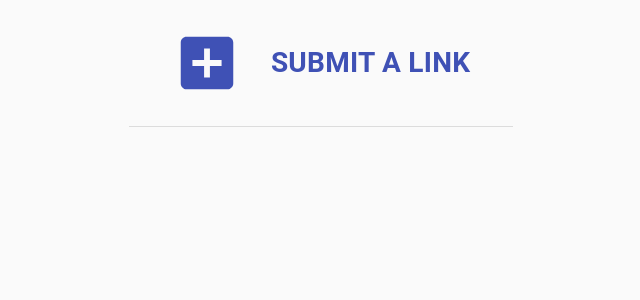
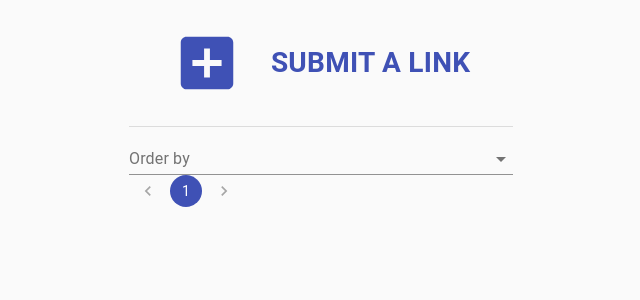
Before and after one commit to CagriUysal/LinkVote, a React (Create React App) app: page / in a window 1280 px wide. Shown: the top 300 px of the page, without its empty margins (319-959 px from the left). Built offline with nearby package versions, Linux system fonts and the light colour scheme; the HTML template or start-up script is replaced by a standard one.

Commit message:
Full functionality

```diff
--- a/src/api/schema.ts
+++ b/src/api/schema.ts
@@ -1,10 +1,10 @@
 export interface ItemSchema {
   uuid: string;
-  createdAt: Date;
   name: string;
   url: string;
   vote: number;
-  updatedAt: Date;
+  createdAt: number;
+  updatedAt: number;
 }
 
 export default interface DataSchema {
--- a/src/helpers/reducers/dataReducer.ts
+++ b/src/helpers/reducers/dataReducer.ts
@@ -32,11 +32,11 @@ const reducer = (state: DataSchema, action: ACTION_TYPE): DataSchema => {
     const newItem: DataSchema = {
       [uuid]: {
         uuid,
-        createdAt: new Date(),
         name,
         url,
         vote: 0,
-        updatedAt: new Date(),
+        createdAt: new Date().getTime(),
+        updatedAt: new Date().getTime(),
       },
     };
 
@@ -57,7 +57,7 @@ const reducer = (state: DataSchema, action: ACTION_TYPE): DataSchema => {
 
     const targetItem = state[uuid];
     targetItem.vote += 1;
-    targetItem.updatedAt = new Date();
+    targetItem.updatedAt = new Date().getTime();
 
     return { ...state, [uuid]: targetItem };
   }
@@ -70,7 +70,7 @@ const reducer = (state: DataSchema, action: ACTION_TYPE): DataSchema => {
     if (targetItem.vote === 0) return state;
 
     targetItem.vote -= 1;
-    targetItem.updatedAt = new Date();
+    targetItem.updatedAt = new Date().getTime();
 
     return { ...state, [uuid]: targetItem };
   }
--- /dev/null
+++ b/src/helpers/utils/compareFactory.ts
@@ -0,0 +1,30 @@
+import { ItemSchema } from "../../api/schema";
+
+export type compareTypes = "createdAtDesc" | "votesDesc" | "votesAsc";
+
+export default function compareFactory(compareMethod: compareTypes) {
+  if (compareMethod === "createdAtDesc") {
+    return (item1: ItemSchema, item2: ItemSchema) =>
+      item2.createdAt - item1.createdAt;
+  }
+
+  if (compareMethod === "votesAsc") {
+    return (item1: ItemSchema, item2: ItemSchema) => {
+      const byVote = item1.vote - item2.vote;
+      if (byVote !== 0) return byVote;
+
+      return item2.updatedAt - item1.updatedAt;
+    };
+  }
+
+  if (compareMethod === "votesDesc") {
+    return (item1: ItemSchema, item2: ItemSchema) => {
+      const byVote = item2.vote - item1.vote;
+      if (byVote !== 0) return byVote;
+
+      return item2.updatedAt - item1.updatedAt;
+    };
+  }
+
+  throw new Error(`${compareMethod} as compareMethod not allowed`);
+}
--- a/src/pages/Home.tsx
+++ b/src/pages/Home.tsx
@@ -1,20 +1,36 @@
-import React, { FunctionComponent, useContext, useState } from "react";
+import React, {
+  FunctionComponent,
+  useContext,
+  useState,
+  useEffect,
+} from "react";
 import { RouteComponentProps } from "@reach/router";
 
 import Grid from "@material-ui/core/Grid";
 import Divider from "@material-ui/core/Divider";
+import Alert from "@material-ui/lab/Alert";
+import Snackbar from "@material-ui/core/Snackbar";
+import Select from "@material-ui/core/Select";
+import MenuItem from "@material-ui/core/MenuItem";
+import FormControl from "@material-ui/core/FormControl";
+import InputLabel from "@material-ui/core/InputLabel";
+import Pagination from "@material-ui/lab/Pagination";
 import { makeStyles } from "@material-ui/core/styles";
 
 import { DataContext } from "../helpers/context/dataContext";
+import compareFactory, { compareTypes } from "../helpers/utils/compareFactory";
 import AddLink from "../components/AddLink";
 import LinkItem from "../components/LinkItem";
-import Alert from "@material-ui/lab/Alert";
-import Snackbar from "@material-ui/core/Snackbar";
+
+const itemPerPage = Number(process.env.REACT_APP_ITEM_PER_PAGE);
 
 const useStyles = makeStyles({
   container: {
     width: "30%",
     margin: "0 auto",
+  },
+  select: {
+    width: "50%",
   },
 });
 
@@ -23,13 +39,32 @@ const Home: FunctionComponent<RouteComponentProps> = () => {
   const [data] = useContext(DataContext);
 
   const [toastOpen, setToastOpen] = useState(false);
+  const [page, setPage] = useState(1);
   const [deletedName, setDeletedName] = useState("");
+  const [orderBy, setOrderBy] = useState<null | "asc" | "desc">(null);
+  const [compareMethod, setCompareMethod] = useState<compareTypes>(
+    "createdAtDesc"
+  );
 
-  const handleClose = () => setToastOpen(false);
+  const handleToastClose = () => setToastOpen(false);
+
+  const handleOrderChange = (event: any) => setOrderBy(event.target.value);
+
+  const handlePageChange = (_: any, value: number) => setPage(value);
+
   const onItemDelete = (name: string) => {
     setToastOpen(true);
     setDeletedName(name);
   };
+
+  useEffect(() => {
+    if (orderBy === null) return;
+    if (orderBy == "asc") setCompareMethod("votesAsc");
+    if (orderBy == "desc") setCompareMethod("votesDesc");
+  }, [orderBy]);
+
+  const dataArray = Object.values(data);
+  const pageCount = Math.ceil(dataArray.length / itemPerPage) || 1;
 
   return (
     <>
@@ -38,13 +73,39 @@ const Home: FunctionComponent<RouteComponentProps> = () => {
 
         <Divider />
 
-        {Object.values(data).map((item) => (
-          <LinkItem key={item.name} item={item} onItemDelete={onItemDelete} />
-        ))}
+        <FormControl>
+          <InputLabel id="order-label">Order by</InputLabel>
+          <Select
+            labelId="order-label"
+            value={orderBy}
+            onChange={handleOrderChange}
+          >
+            <MenuItem value="desc">{"Most Voted(Z->A)"}</MenuItem>
+            <MenuItem value="asc">{"Less Voted(A->Z)"}</MenuItem>
+          </Select>
+        </FormControl>
+
+        {dataArray
+          .sort(compareFactory(compareMethod))
+          .splice((page - 1) * itemPerPage, page * itemPerPage) // pagination
+          .map((item) => (
+            <LinkItem key={item.uuid} item={item} onItemDelete={onItemDelete} />
+          ))}
+
+        <Pagination
+          count={pageCount}
+          color="primary"
+          page={page}
+          onChange={handlePageChange}
+        />
       </Grid>
 
       {/* toast */}
-      <Snackbar open={toastOpen} onClose={handleClose} autoHideDuration={2000}>
+      <Snackbar
+        open={toastOpen}
+        onClose={handleToastClose}
+        autoHideDuration={2000}
+      >
         <Alert variant="filled" severity="success">
           {`${deletedName} deleted`}
         </Alert>
```
Also changed, not shown: 1 other file (tests, documents, lock files or other folders).
